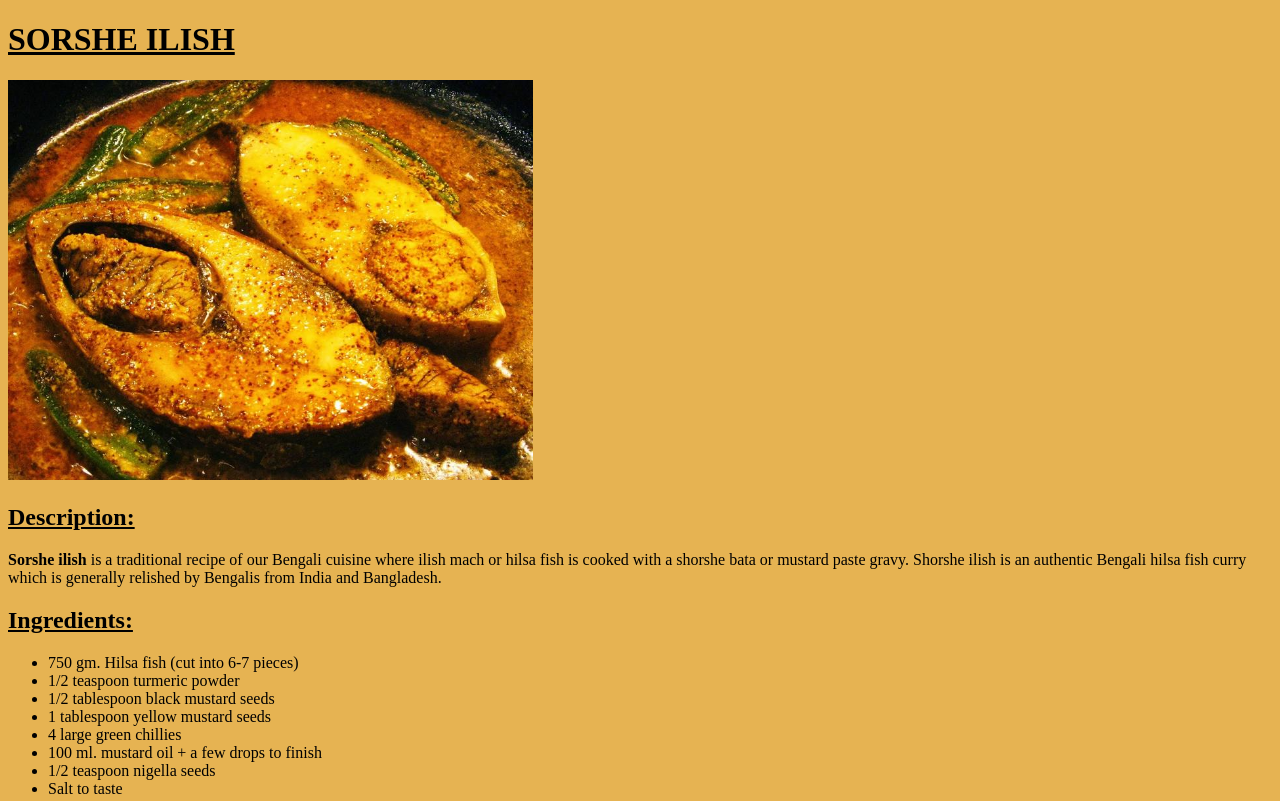
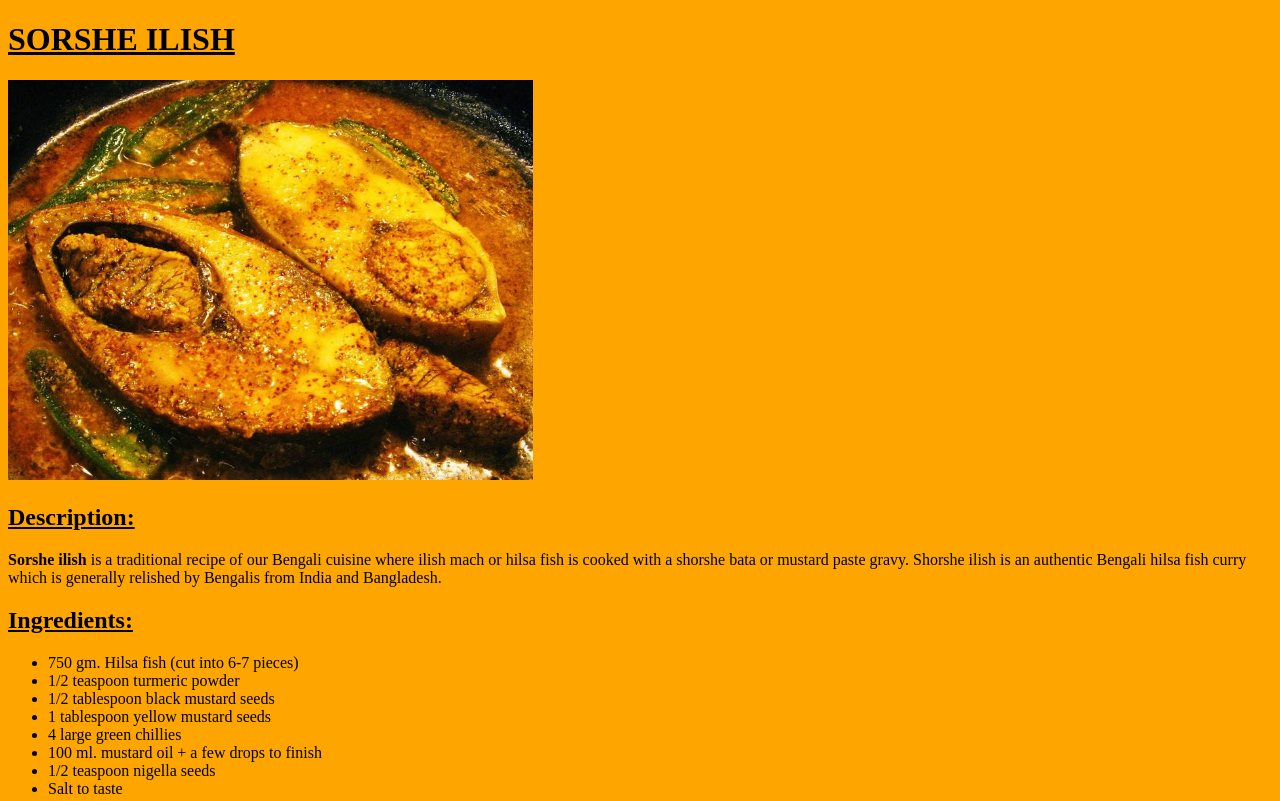
Before and after one commit to bahnisikhadhar/Odin-Project, a plain HTML site: page recipes/Sorsheilish.html in a window 1280 px wide. Shown: the top 801 px of the page. Drawn offline with Linux system fonts and the light colour scheme.

Commit message:
update background color

```diff
--- a/recipes/Sorsheilish.html
+++ b/recipes/Sorsheilish.html
@@ -13,7 +13,7 @@
             color:red;
            }
            body {
-            background-color: rgba(230, 177, 78, 0.973);
+            background-color: orange;
            }
         </style>
 </head>
```
